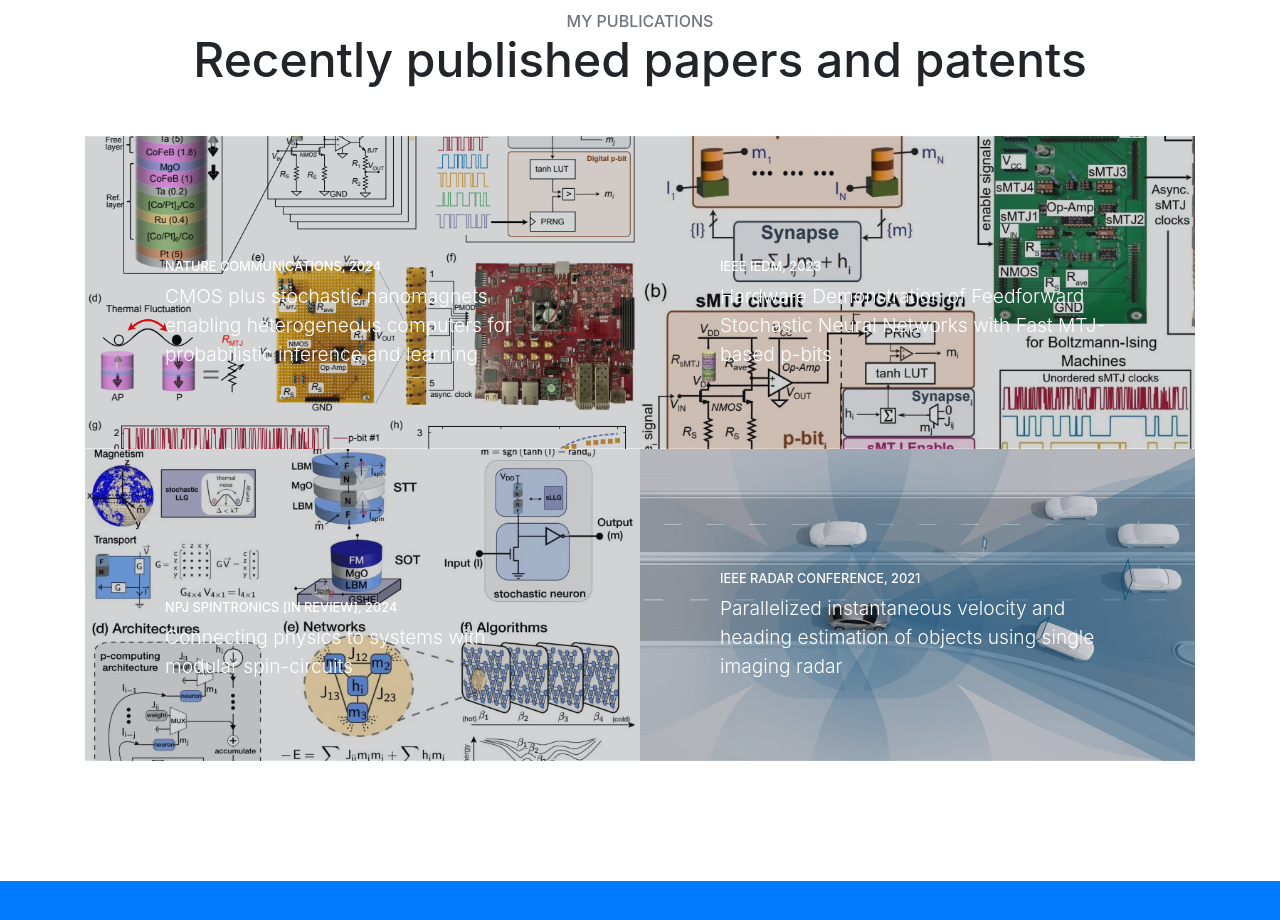
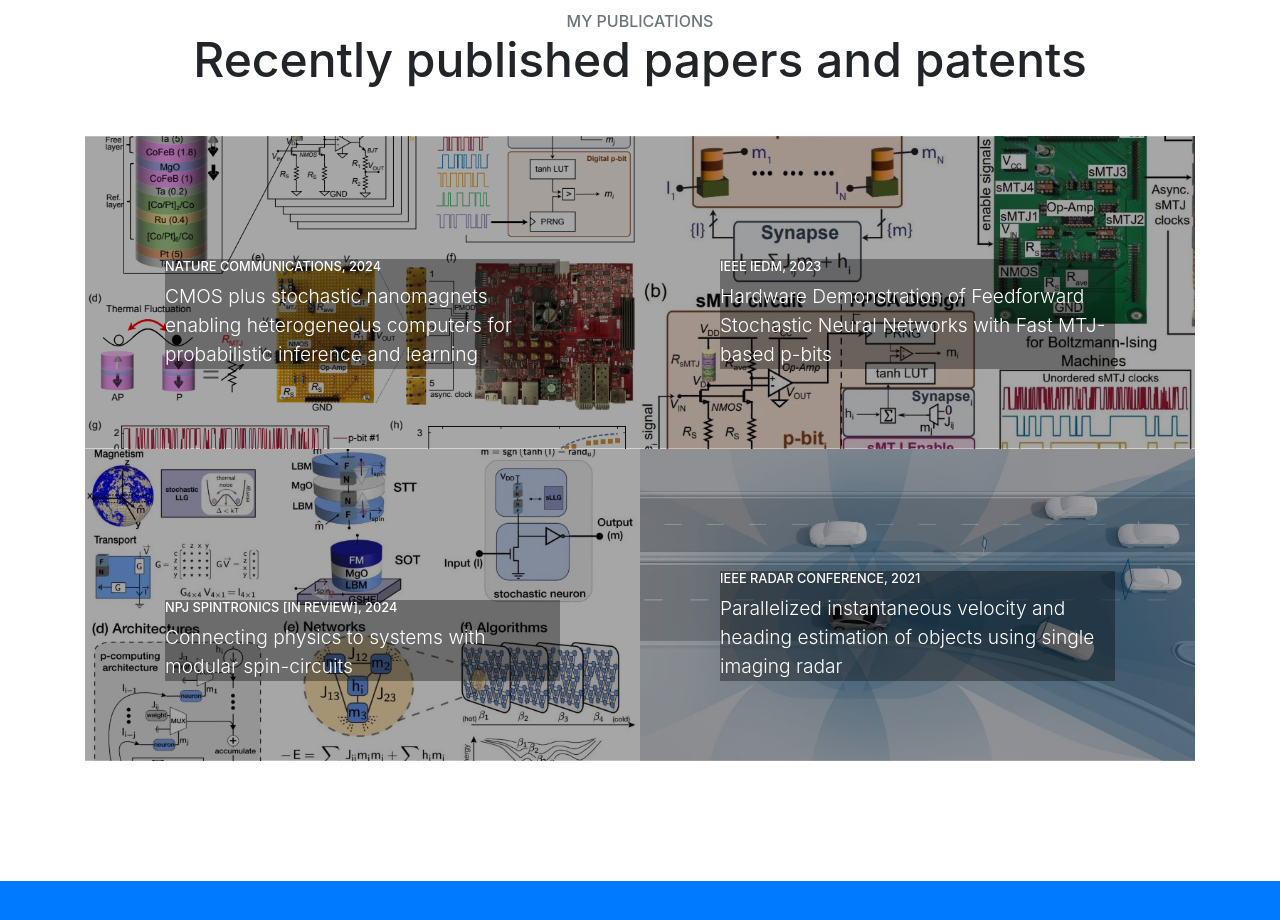
Before and after one commit to nihalssingh/nihalssingh.github.io, a website with bundled scripts: page index.html in a window 1280 px wide. Shown: the part 3200-4120 px from the top of the page. Built offline with nearby package versions, Linux system fonts and the light colour scheme.

Commit message:
img bg change

```diff
--- a/index.html
+++ b/index.html
@@ -196,11 +196,10 @@
     <div class="row no-gutters">
       <div class="col-lg-6">
         <a class="portfolio-item" href="https://www.nature.com/articles/s41467-024-46645-6">
-          <span class="caption">
-            <span class="caption-content">
+          <span class="caption" style="background-color: rgba(0, 0, 0, 0.35);">
+            <span class="caption-content" style="background-color: rgba(0, 0, 0, 0.35);">
               <h2>Nature Communications, 2024</h2>
-              <p class="mb-0">CMOS plus stochastic nanomagnets enabling heterogeneous computers for probabilistic inference and learning
-              </p>
+              <p class="mb-0">CMOS plus stochastic nanomagnets enabling heterogeneous computers for probabilistic inference and learning</p>
             </span>
           </span>
           <div class="aspect-ratio-box">
@@ -210,11 +209,10 @@
       </div>
       <div class="col-lg-6">
         <a class="portfolio-item" href="https://ieeexplore.ieee.org/abstract/document/10413686/">
-          <span class="caption">
-            <span class="caption-content">
+          <span class="caption" style="background-color: rgba(0, 0, 0, 0.35);">
+            <span class="caption-content" style="background-color: rgba(0, 0, 0, 0.35);">
               <h2>IEEE IEDM, 2023</h2>
-              <p class="mb-0">Hardware Demonstration of Feedforward Stochastic Neural Networks with Fast MTJ-based p-bits
-              </p>
+              <p class="mb-0">Hardware Demonstration of Feedforward Stochastic Neural Networks with Fast MTJ-based p-bits</p>
             </span>
           </span>
           <div class="aspect-ratio-box">
@@ -224,8 +222,8 @@
       </div>
       <div class="col-lg-6">
         <a class="portfolio-item" href="https://arxiv.org/abs/2404.19345">
-          <span class="caption">
-            <span class="caption-content">
+          <span class="caption" style="background-color: rgba(0, 0, 0, 0.35);">
+            <span class="caption-content" style="background-color: rgba(0, 0, 0, 0.35);">
               <h2>npj Spintronics [In Review], 2024</h2>
               <p class="mb-0">Connecting physics to systems with modular spin-circuits</p>
             </span>
@@ -237,8 +235,8 @@
       </div>
       <div class="col-lg-6">
         <a class="portfolio-item" href="https://ieeexplore.ieee.org/document/9455152">
-          <span class="caption">
-            <span class="caption-content">
+          <span class="caption" style="background-color: rgba(0, 0, 0, 0.35);">
+            <span class="caption-content" style="background-color: rgba(0, 0, 0, 0.35);">
               <h2>IEEE Radar Conference, 2021</h2>
               <p class="mb-0">Parallelized instantaneous velocity and heading estimation of objects using single imaging radar</p>
             </span>
@@ -251,6 +249,7 @@
     </div>
   </div>
 </section>
+
 
 
   <!-- Call to Action -->
```
